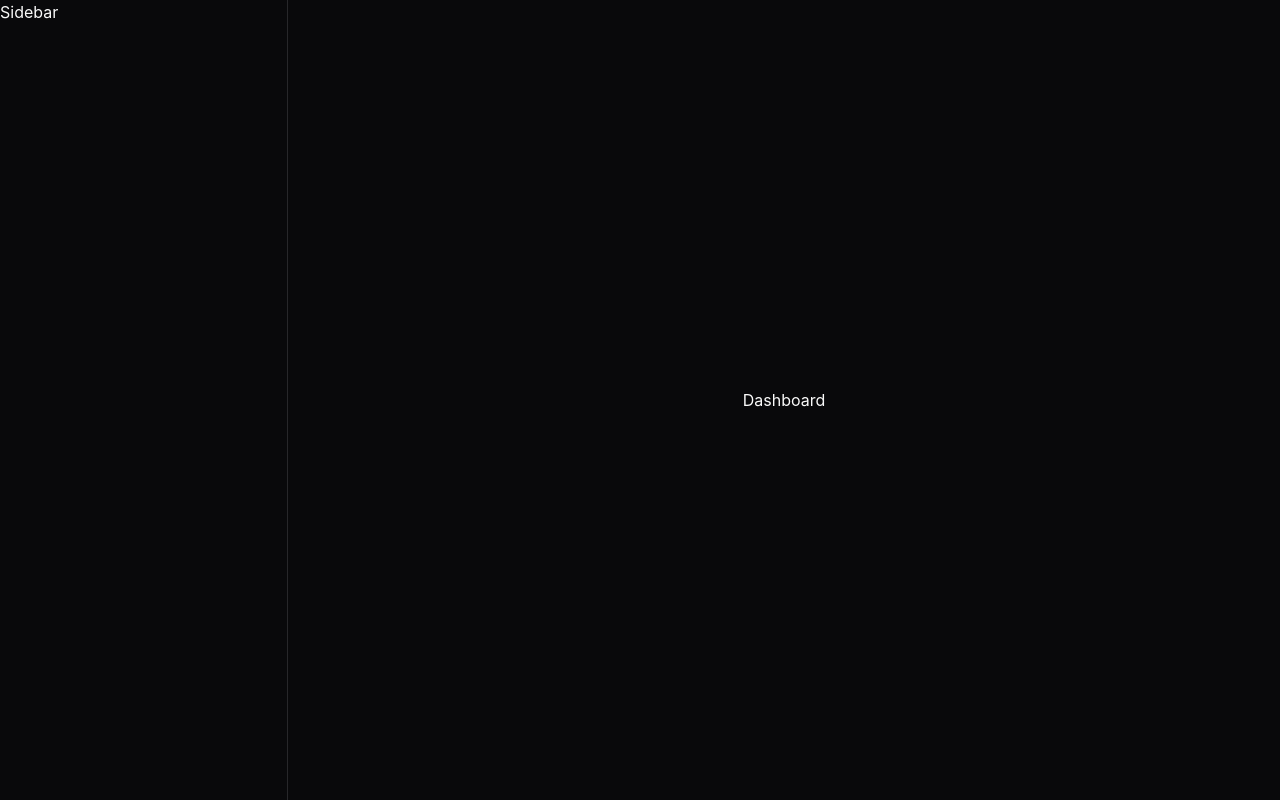
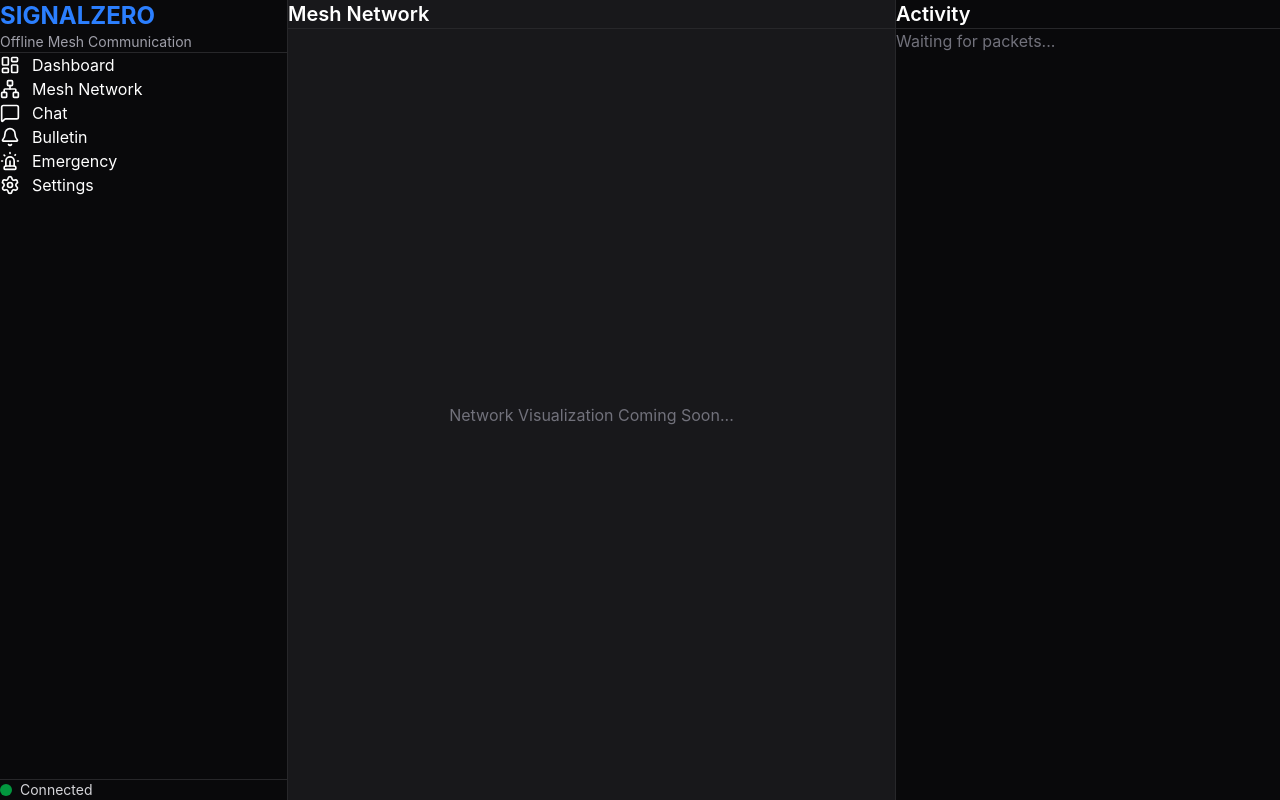
Before and after one commit to Saumyaketu/SignalZero, a React (Vite) app in the folder frontend/: page / in a window 1280 px wide. Built offline with nearby package versions, Linux system fonts and the light colour scheme.

Commit message:
feat: Built three-panel command center dashboard layout

```diff
--- a/frontend/package.json
+++ b/frontend/package.json
@@ -14,6 +14,7 @@
     "clsx": "^2.1.1",
     "dexie": "^4.4.4",
     "framer-motion": "^12.42.2",
+    "lucide-react": "^1.24.0",
     "react": "^19.2.7",
     "react-dom": "^19.2.7",
     "react-icons": "^5.7.0",
--- /dev/null
+++ b/frontend/src/components/layout/ActivityPanel.tsx
@@ -0,0 +1,15 @@
+function ActivityPanel() {
+  return (
+    <aside className="w-96 bg-zinc-950 flex flex-col">
+      <div className="p-5 border-b border-zinc-800">
+        <h2 className="text-xl font-semibold">Activity</h2>
+      </div>
+
+      <div className="flex-1 p-4">
+        <p className="text-zinc-500">Waiting for packets...</p>
+      </div>
+    </aside>
+  );
+}
+
+export default ActivityPanel;
--- /dev/null
+++ b/frontend/src/components/layout/NetworkPanel.tsx
@@ -0,0 +1,15 @@
+function NetworkPanel() {
+  return (
+    <div className="flex-1 bg-zinc-900 border-r border-zinc-800 flex flex-col">
+      <div className="p-5 border-b border-zinc-800">
+        <h2 className="text-xl font-semibold">Mesh Network</h2>
+      </div>
+
+      <div className="flex-1 flex items-center justify-center">
+        <p className="text-zinc-500">Network Visualization Coming Soon...</p>
+      </div>
+    </div>
+  );
+}
+
+export default NetworkPanel;
--- /dev/null
+++ b/frontend/src/components/layout/Sidebar.tsx
@@ -0,0 +1,51 @@
+import {
+  LayoutDashboard,
+  Network,
+  MessageSquare,
+  Bell,
+  Siren,
+  Settings,
+} from "lucide-react";
+
+const menuItems = [
+  { icon: LayoutDashboard, label: "Dashboard" },
+  { icon: Network, label: "Mesh Network" },
+  { icon: MessageSquare, label: "Chat" },
+  { icon: Bell, label: "Bulletin" },
+  { icon: Siren, label: "Emergency" },
+  { icon: Settings, label: "Settings" },
+];
+
+function Sidebar() {
+  return (
+    <aside className="w-72 bg-zinc-950 border-r border-zinc-800 flex flex-col">
+      <div className="p-6 border-b border-zinc-800">
+        <h1 className="text-2xl font-bold text-blue-500">SIGNALZERO</h1>
+
+        <p className="text-sm text-zinc-400 mt-2">Offline Mesh Communication</p>
+      </div>
+
+      <nav className="flex-1 p-4 space-y-2">
+        {menuItems.map(({ icon: Icon, label }) => (
+          <button
+            key={label}
+            className="w-full flex items-center gap-3 px-4 py-3 rounded-xl hover:bg-zinc-900 transition-all duration-200"
+          >
+            <Icon size={20} />
+            <span>{label}</span>
+          </button>
+        ))}
+      </nav>
+
+      <div className="p-4 border-t border-zinc-800">
+        <div className="flex items-center gap-2">
+          <div className="w-3 h-3 rounded-full bg-green-500 animate-pulse" />
+
+          <span className="text-sm text-zinc-300">Connected</span>
+        </div>
+      </div>
+    </aside>
+  );
+}
+
+export default Sidebar;
--- a/frontend/src/layouts/DashboardLayout.tsx
+++ b/frontend/src/layouts/DashboardLayout.tsx
@@ -1,11 +1,13 @@
+import Sidebar from "../components/layout/Sidebar";
+import NetworkPanel from "../components/layout/NetworkPanel";
+import ActivityPanel from "../components/layout/ActivityPanel";
+
 function DashboardLayout() {
   return (
-    <div className="w-full h-screen flex">
-      <aside className="w-72 border-r border-zinc-800 bg-zinc-950">
-        Sidebar
-      </aside>
-
-      <main className="flex-1 flex items-center justify-center">Dashboard</main>
+    <div className="h-screen bg-zinc-950 text-white flex overflow-hidden">
+      <Sidebar />
+      <NetworkPanel />
+      <ActivityPanel />
     </div>
   );
 }
```
Also changed, not shown: 1 other file (tests, documents, lock files or other folders).
